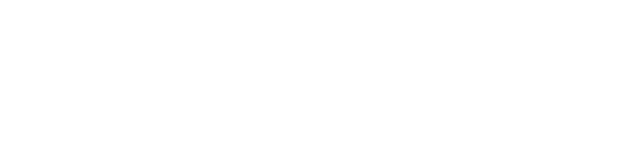
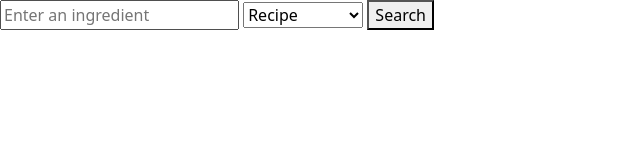
Before and after one commit to ltrokey/c7_recipe_builder, a plain HTML site: page main.html in a window 1280 px wide. Shown: the whole page, without its empty margins (0-640 px from the left). Drawn offline with nearby package versions, Linux system fonts and the light colour scheme.

Commit message:
Update main.html

```diff
--- a/main.html
+++ b/main.html
@@ -17,7 +17,17 @@
         </header>
 
         <main>
-
+                 <div class="search-container">
+        <input type="text" id="ingredientInput" placeholder="Enter an ingredient">
+        <select id="searchType">
+            <option value="recipe">Recipe</option>
+            <option value="nutrient">Nutrient Info</option>
+        </select>
+        <button id="searchButton">Search</button>
+    </div>
+    <div id="resultContainer">
+        <!-- Results will be displayed here -->
+    </div>
         </main>
 
         <footer>
```
